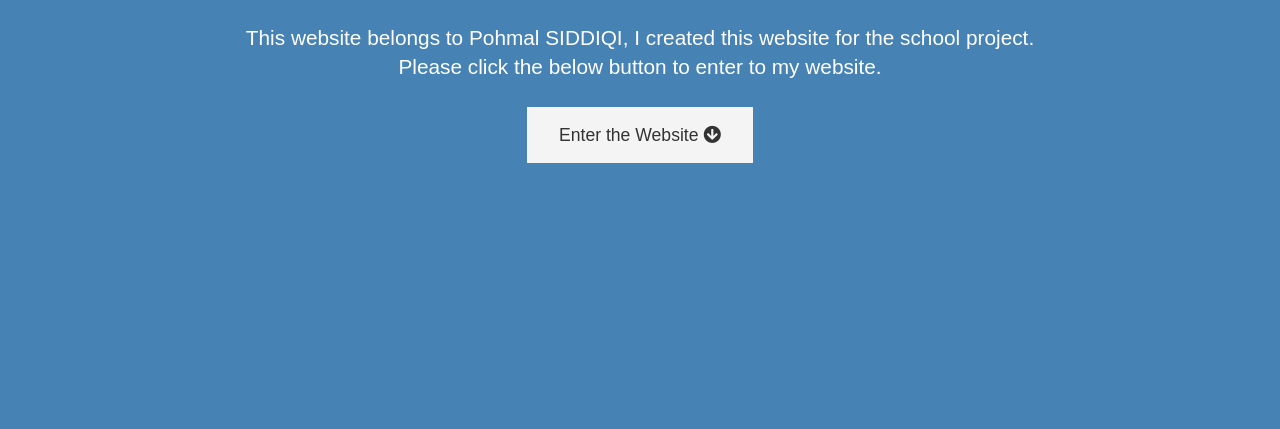
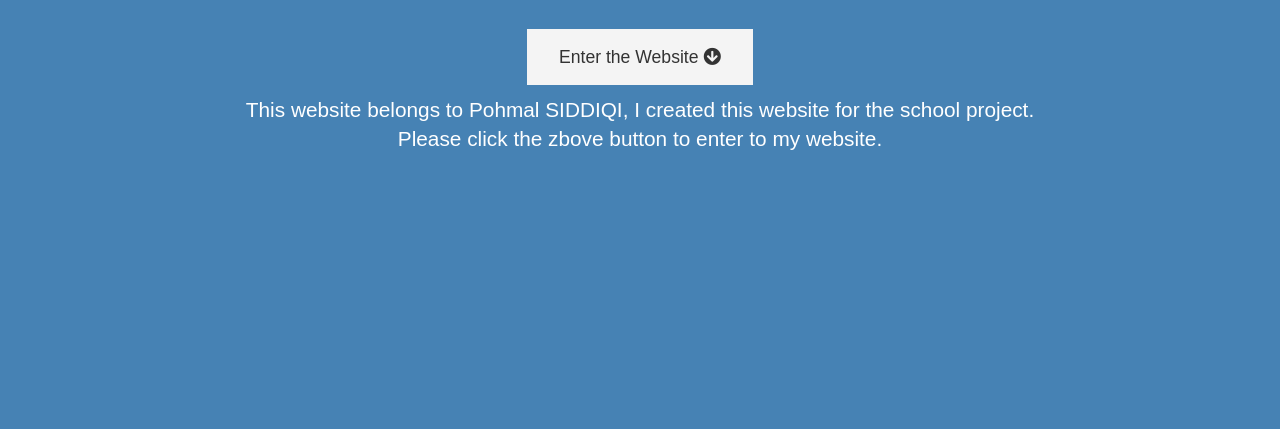
Before and after one commit to pohmalsid1231/MyWeb, a plain HTML site: page index.html in a window 1280 px wide. Shown: the part 435-864 px from the top of the page. Drawn offline with nearby package versions, Linux system fonts and the light colour scheme.

Commit message:
Update index.html

```diff
--- a/index.html
+++ b/index.html
@@ -37,12 +37,13 @@
       <!-- Page 1 (Intro) -->
       <section id="page-1" class="page">
         <h1>Welcome To the Website</h1>
-        <p>This website belongs to Pohmal SIDDIQI, I created this website for the school project. <br> Please click the below button to enter to my website.</p>
         <div>
           <a href="index1.html" class="btn">
             Enter the Website <i class="fas fa-arrow-circle-down"></i>
           </a>
         </div>
+        <p>This website belongs to Pohmal SIDDIQI, I created this website for the school project. <br> Please click the zbove button to enter to my website.</p>
+
       </section>
 
 
```
